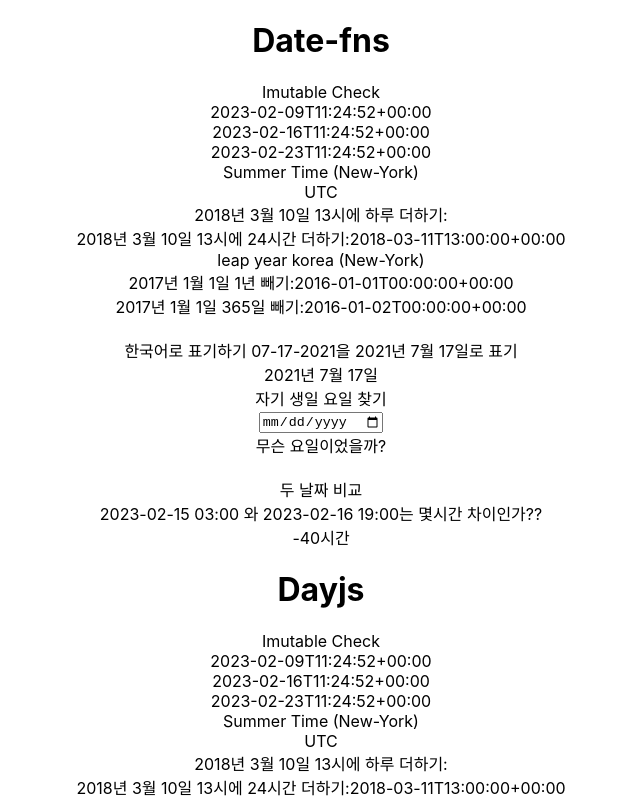
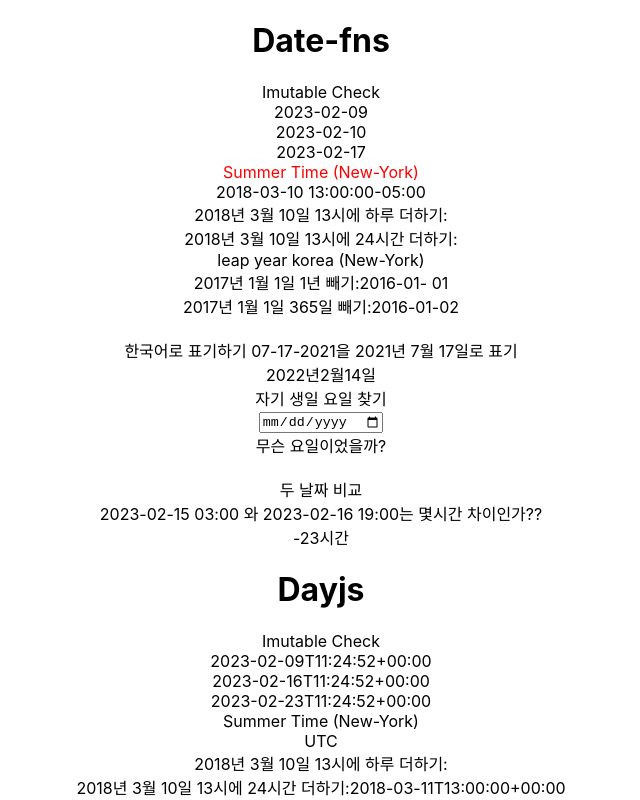
Before and after one commit to HOJOON07/ReactLibrary, a React (Create React App) app: page / in a window 1280 px wide. Shown: the top 800 px of the page, without its empty margins (319-959 px from the left). Built offline with nearby package versions, Linux system fonts and the light colour scheme.

Commit message:
date library

```diff
--- a/package.json
+++ b/package.json
@@ -6,6 +6,8 @@
     "@testing-library/jest-dom": "^5.16.5",
     "@testing-library/react": "^13.4.0",
     "@testing-library/user-event": "^13.5.0",
+    "date-fns": "^2.29.3",
+    "date-fns-tz": "^2.0.0",
     "dayjs": "^1.11.7",
     "moment": "^2.29.4",
     "moment-timezone": "^0.5.40",
--- a/src/components/DateFns/DateFns.jsx
+++ b/src/components/DateFns/DateFns.jsx
@@ -1,36 +1,37 @@
 import React, { useRef, useState } from "react";
-import dayjs from "dayjs";
-import "dayjs/locale/ko";
-import utc from "dayjs/plugin/utc";
-import timezone from "dayjs/plugin/timezone";
-
-dayjs.locale("ko"); // 한국말로 해줘야 함
-dayjs.extend(utc);
-dayjs.extend(timezone);
+import { add, format, sub, differenceInHours } from "date-fns";
+import addWeeks from "date-fns/addWeeks";
+import { ko } from "date-fns/locale";
+import { format as timeZoneFormat } from "date-fns-tz";
 
 export default function DateFns() {
   const [day, setDay] = useState("");
 
   const birthDayRef = useRef(null);
   const handleBirthDayChange = (e) => {
-    setDay(dayjs(e.target.value, "YYYY-MM-DD").format("dddd"));
+    setDay(format(new Date(e.target.value), "EEEE", { locale: ko }));
   };
-  const dayjsDate = dayjs();
-  const newDayjsDate = dayjsDate.add(1, "week");
-  const cloneNewDayjsDate = newDayjsDate.clone().add(1, "week");
+  const dateFnsDate = new Date();
+
+  const newDateFnsDate = add(dateFnsDate, { days: 1 });
+  const newDateFnsDate2 = addWeeks(newDateFnsDate, 1);
   return (
     <div>
       <h1>Date-fns</h1>
       <div>Imutable Check</div>
       <div>
-        {dayjsDate.format()}
+        {format(dateFnsDate, "yyyy-MM-dd")}
         <br />
-        {newDayjsDate.format()}
+        {format(newDateFnsDate, "yyyy-MM-dd")}
         <br />
-        {cloneNewDayjsDate.format()}
+        {format(newDateFnsDate2, "yyyy-MM-dd")}
         <br />
-        <div>Summer Time (New-York)</div>
-        <div>{dayjs.tz.guess()}</div>
+        <div style={{ color: "red" }}>Summer Time (New-York)</div>
+        {timeZoneFormat(
+          new Date("2018-03-10 13:00:00"),
+          "yyyy-MM-dd HH:mm:ssXXX",
+          { timeZone: "America/New_York" }
+        )}
         <div>
           2018년 3월 10일 13시에 하루 더하기:
           {/* {dayjs
@@ -40,21 +41,21 @@
         </div>
         <div>
           2018년 3월 10일 13시에 24시간 더하기:
-          {dayjs("2018-03-10 13:00:00").add(24, "hour").format()}
+          {/* {dayjs("2018-03-10 13:00:00").add(24, "hour").format()} */}
         </div>
         <div>leap year korea (New-York)</div>
         <div>
           2017년 1월 1일 1년 빼기:
-          {dayjs("2017-01-01").subtract(1, "year").format()}
+          {format(sub(new Date("2017-01-01"), { years: 1 }), "yyyy-MM- dd")}
         </div>
         <div>
           2017년 1월 1일 365일 빼기:
-          {dayjs("2017-01-01").subtract(365, "day").format()}
+          {format(sub(new Date("2017-01-01"), { days: 365 }), "yyyy-MM-dd")}
         </div>
       </div>
       <br />
       <div>한국어로 표기하기 07-17-2021을 2021년 7월 17일로 표기</div>
-      <div>{dayjs("07-17-2021").format("YYYY년 M월 D일")}</div>
+      {format(new Date("2022-02-14"), "yyyy년M월d일")}
       <div>자기 생일 요일 찾기</div>
       <div>
         <input type="date" ref={birthDayRef} onChange={handleBirthDayChange} />
@@ -65,7 +66,10 @@
       <div>두 날짜 비교</div>
       <div>2023-02-15 03:00 와 2023-02-16 19:00는 몇시간 차이인가??</div>
       <div>
-        {dayjs("2023-02-15 03:00").diff(dayjs("2023-02-16 19:00"), "hours")}
+        {differenceInHours(
+          new Date("2022-02-14 03:00"),
+          new Date("2022-02-15 02:00")
+        )}
         시간
       </div>
     </div>
```
Also changed, not shown: 1 other file (tests, documents, lock files or other folders).
